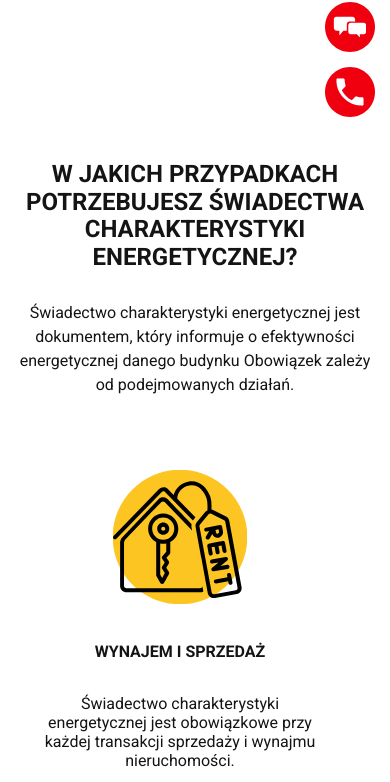
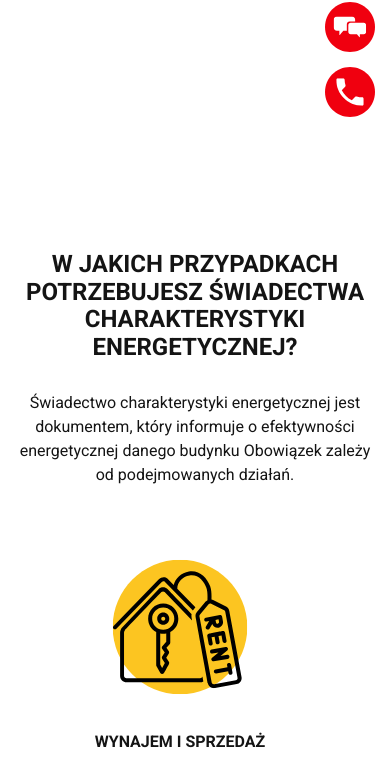
Before and after one commit to JustynaKow/Energyscan.pl, a React (Create React App) app: page /#/ in a window 390 px wide. Shown: the part 713-1495 px from the top of the page. Built offline with nearby package versions, Linux system fonts and the light colour scheme.

Commit message:
changing padding in Section on Mobile

```diff
--- a/src/common/Section.js
+++ b/src/common/Section.js
@@ -6,6 +6,6 @@ export const Section = styled.section`
     margin: 0 auto;
 
     @media (max-width: ${({ theme }) => theme.breakpoint.mobileMax}px) {
-        padding: 10px;
+        padding: 100px 10px 0 10px;
     }
 `;
```
